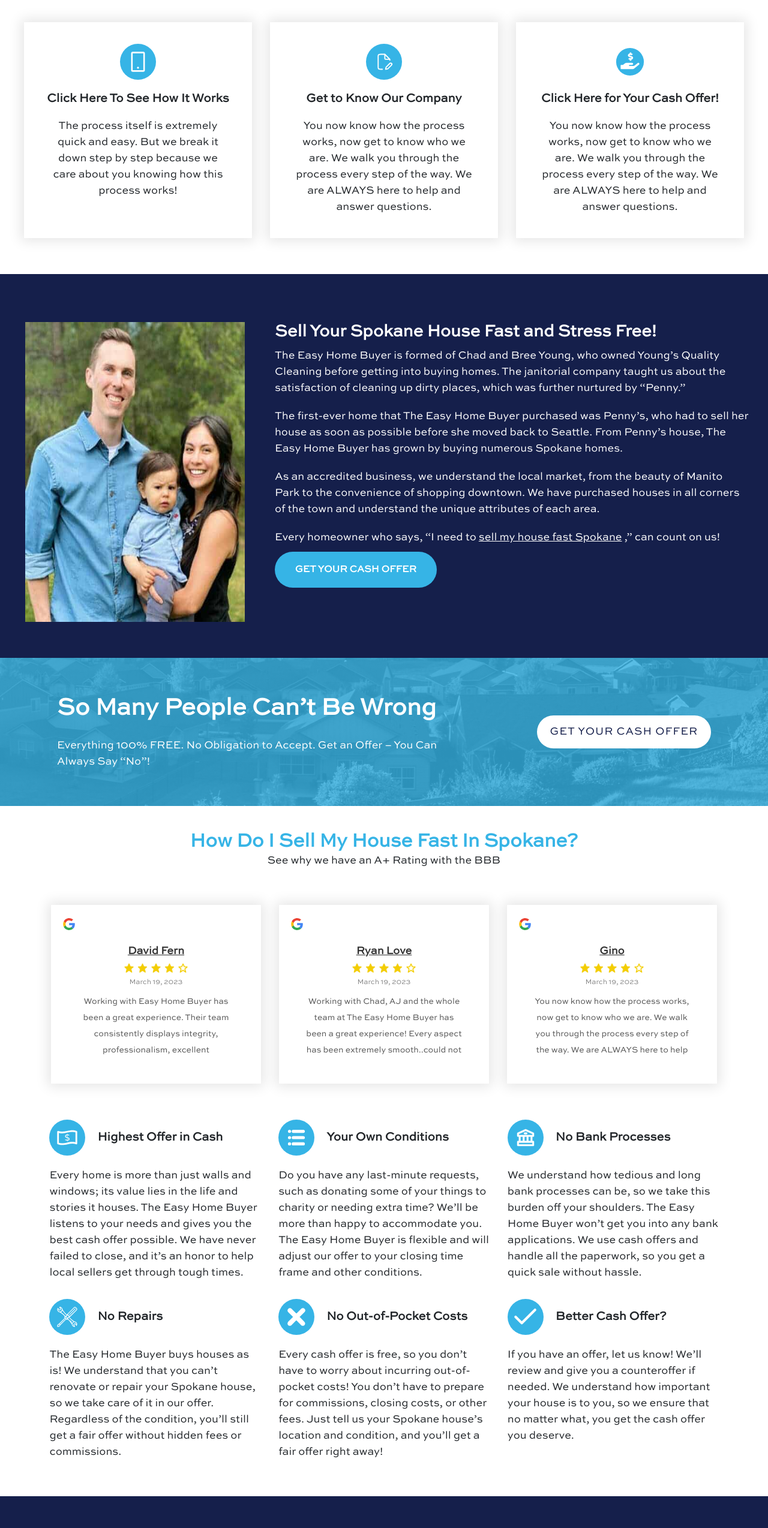
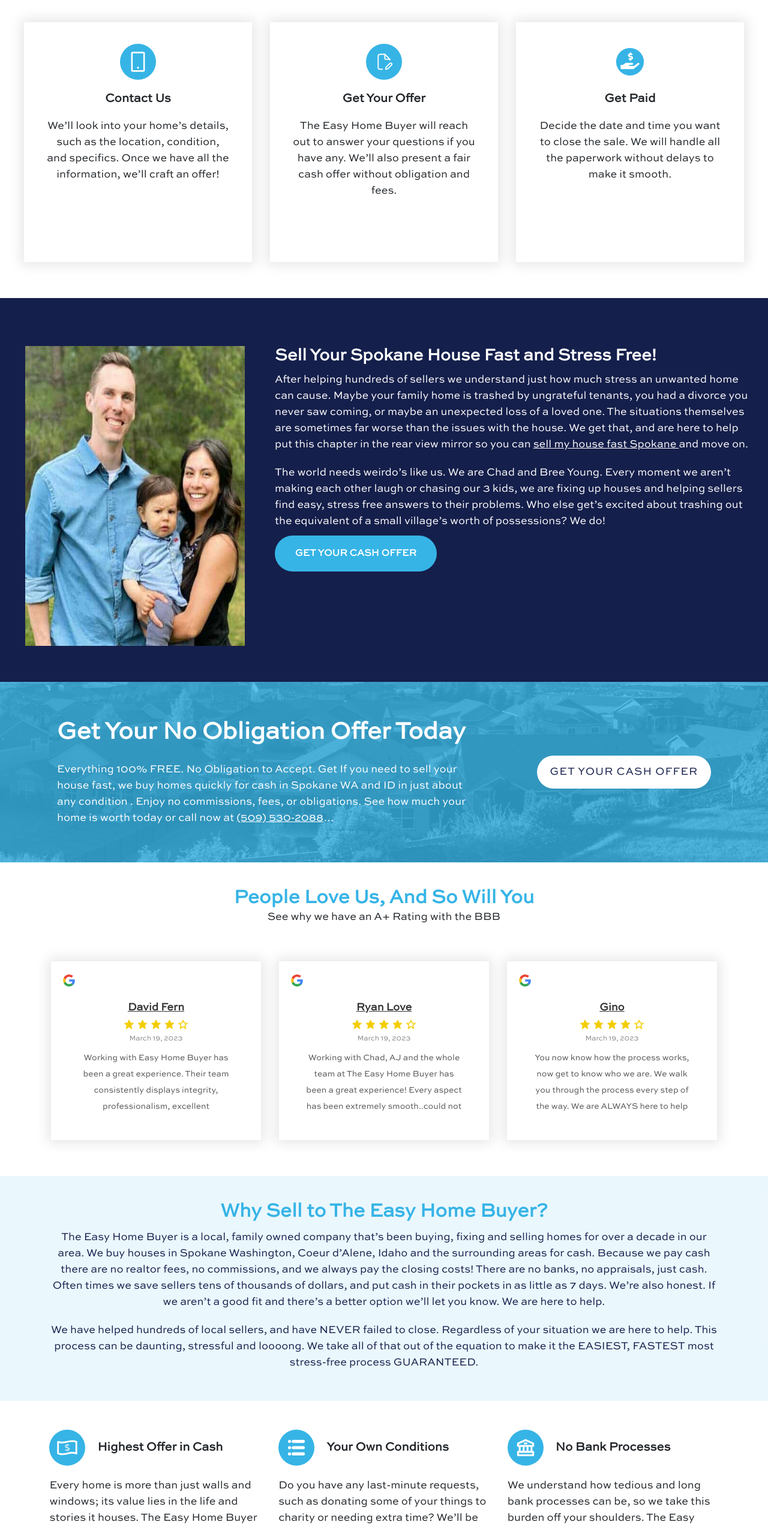
Before and after one commit to faraz-engineer/easy-home-buyer-web, a Nuxt app: page /sell-your-homes in a window 1280 px wide. Shown: the part 1060-3608 px from the top of the page at 60% size. Built offline with nearby package versions, Linux system fonts and the light colour scheme.

Commit message:
addition of html and css

```diff
--- a/assets/style/style.css
+++ b/assets/style/style.css
@@ -260,6 +260,7 @@ header {
     width: 380px;
     min-height: 360px;
     padding: 36px;
+    height: 400px;
 }
 
 .content-box-heading {
@@ -397,6 +398,7 @@ header {
     min-height: unset;
     padding: 20px;
     width: 350px;
+    height: unset;
 }
 
 .people-love-us-box-links {
--- a/components/Header.vue
+++ b/components/Header.vue
@@ -18,7 +18,7 @@ const toggleMenu = () => {
         </div>
         <div class="header-container">
             <div class="header-logo">
-                <a href="#"><img class="img-fluid" src="~assets/images/the-easy-home-buyer-logo.webp"></a>
+                <a href="/"><img class="img-fluid" src="~assets/images/the-easy-home-buyer-logo.webp"></a>
             </div>
             <div class="navbar-links">
                 <ul class="navbar" :class="{ 'show-menu': isMenuOpen }">
--- a/pages/how-its-work.vue
+++ b/pages/how-its-work.vue
@@ -19,9 +19,8 @@ const isOpen8 = ref(false);
         <div class="container">
             <div class="sell-my-house-wrapper">
                 <div class="sell-my-house-faster">
-                    <h1 class="common-heading sell-your-house-heading">Need To Sell Your House in Spokane?</h1>
-                    <h3 class="common-heading sell-your-house-paragraph">Sell Your Spokane House Fast for a Fair Cash
-                        Offer. No fees or Commissions. Any Condition!</h3>
+                    <h1 class="common-heading sell-your-house-heading">Selling A WA or ID Home is Simple and Quick</h1>
+                    <h3 class="common-heading sell-your-house-paragraph">No Costs, Commissions. or Repairs.</h3>
                     <form class="sell-my-house-form">
                         <input class="home-address-input" type="text" placeholder="Enter Your Home Address*">
                         <input class="phone-no-input" type="tel" placeholder="Phone *">
@@ -73,8 +72,11 @@ const isOpen8 = ref(false);
             <div class="how-we-sell-house-fast-container">
                 <div class="how-we-sell-house-fast-wrapper">
                     <h1 class="common-heading how-we-sell-house-fast-heading">
-                        How Do I Sell My House Fast In Spokane?
+                        What’s the Process to Sell My House Quickly for Cash in Spokane?
                     </h1>
+                    <p class="buy-house-spokane-paragraph pt-3">
+                        Here are the 3 Simple Steps to Receive Your Cash Offer for Your Washington House.
+                    </p>
                 </div>
             </div>
         </div>
@@ -87,12 +89,12 @@ const isOpen8 = ref(false);
                         <div class="content-icon">
                             <img src="~assets/images/mobile.svg">
                         </div>
-                        <h1 class="content-box-heading">Click Here To See How It Works</h1>
+                        <h1 class="content-box-heading">Get Started</h1>
                     </div>
                     <div class="content-box-paragraph">
-                        <p class="content-paragraph">The process itself is extremely quick and easy. But we break it
-                            down
-                            step by step because we care about you knowing how this process works!
+                        <p class="content-paragraph">You can initiate the process by either completing our online form
+                            or by calling us directly at: (509) 530-2088. We’ll immediately begin investigating your
+                            home’s specifics and commence working on an excellent offer tailored for you.
                         </p>
                     </div>
                 </div>
@@ -101,12 +103,12 @@ const isOpen8 = ref(false);
                         <div class="content-icon">
                             <img src="~assets/images/file-pencil-alt-1-svgrepo-com.svg">
                         </div>
-                        <h1 class="content-box-heading">Get to Know Our Company</h1>
+                        <h1 class="content-box-heading">Get Your Offer</h1>
                     </div>
                     <div class="content-box-paragraph">
-                        <p class="content-paragraph">You now know how the process works, now get to know who we are. We
-                            walk you through the process every step of the way. We are ALWAYS here to help and answer
-                            questions.
+                        <p class="content-paragraph">We’re more than willing to address any inquiries you might have and
+                            discuss your obligation-free cash proposal. The next step is entirely up to you. We put
+                            forward a reasonable cash offer, completely free of obligations and extra charges.
                         </p>
                     </div>
                 </div>
@@ -115,12 +117,12 @@ const isOpen8 = ref(false);
                         <div class="content-icon">
                             <img src="~assets/images/hand-holding-usd-svgrepo-com.svg">
                         </div>
-                        <h1 class="content-box-heading">Click Here for Your Cash Offer!</h1>
+                        <h1 class="content-box-heading">Get Paid</h1>
                     </div>
                     <div class="content-box-paragraph">
-                        <p class="content-paragraph">You now know how the process works, now get to know who we are. We
-                            walk you through the process every step of the way. We are ALWAYS here to help and answer
-                            questions.
+                        <p class="content-paragraph">Select your preferred closing date, then relax as you await your
+                            cash payout. You can access the funds you require now. There’s absolutely no need for you to
+                            endure a 6 – 12 month waiting period to sell your house.
                         </p>
                     </div>
                 </div>
@@ -134,25 +136,28 @@ const isOpen8 = ref(false);
                     <img class="img-fluid" src="~assets/images/the-easy-home-buyer-team.jpg">
                 </div>
                 <div class="sell-my-house-fast-spokane-description">
-                    <h1 class="sell-my-house-fast-spokane-heading">Sell Your Spokane House Fast and Stress Free!</h1>
-                    <p class="sell-my-house-fast-spokane-paragraph">The Easy Home Buyer is formed of Chad and Bree
-                        Young, who owned Young’s Quality Cleaning before getting into buying homes. The janitorial
-                        company taught us about the satisfaction of cleaning up dirty places, which was further nurtured
-                        by “Penny.”
+                    <h1 class="sell-my-house-fast-spokane-heading">Are you sure it’s this straightforward?</h1>
+                    <p class="sell-my-house-fast-spokane-paragraph">You may have come across similar companies in your
+                        research, possibly even looked into their processes. Here’s how we stand out. Unlike most
+                        companies that prioritize gathering your information on their website and then decide whether to
+                        engage with you or not, we approach things a bit differently.
                     </p>
                     <p class="sell-my-house-fast-spokane-paragraph">
-                        The first-ever home that The Easy Home Buyer purchased was Penny’s, who had to sell her house as
-                        soon as possible before she moved back to Seattle. From Penny’s house, The Easy Home Buyer has
-                        grown by buying numerous Spokane homes.
+                        We’ve simplified the initial steps to kickstart the process. Numerous companies advertise cash
+                        offers for houses but seldom delve into their operational details. Therefore, we’ve dissected it
+                        (down to the minutest detail) for your benefit…
                     </p>
+                    <h1 class="sell-my-house-fast-spokane-heading">
+                        So far, you must have a good grasp of the critical steps involved in the process. The process
+                        itself is straightforward and speedy, but we’d love to provide an in-depth look at how every
+                        stage unfolds AND respond to some queries that we frequently encounter from sellers like
+                        yourself.
+                    </h1>
                     <p class="sell-my-house-fast-spokane-paragraph">
-                        As an accredited business, we understand the local market, from the beauty of Manito Park to the
-                        convenience of shopping downtown. We have purchased houses in all corners of the town and
-                        understand the unique attributes of each area.
-                    </p>
-                    <p class="sell-my-house-fast-spokane-paragraph">
-                        Every homeowner who says, “I need to <a href="#"> sell my house fast Spokane</a> ,” can count on
-                        us!
+                        So far, you must have a good grasp of the critical steps involved in the process. The process
+                        itself is straightforward and speedy, but we’d love to provide an in-depth look at how every
+                        stage unfolds AND respond to some queries that we frequently encounter from sellers like
+                        yourself that need to <a href="#" class="buy-house-spokane-link"> sell my house fast Spokane</a>.
                     </p>
                     <div class="sell-my-house-fast-spokane-btn">
                         <button class="free-offer-header-btn">
--- a/pages/sell-your-homes.vue
+++ b/pages/sell-your-homes.vue
@@ -105,12 +105,11 @@
                         <div class="content-icon">
                             <img src="~assets/images/mobile.svg">
                         </div>
-                        <h1 class="content-box-heading">Click Here To See How It Works</h1>
+                        <h1 class="content-box-heading">Contact Us</h1>
                     </div>
                     <div class="content-box-paragraph">
-                        <p class="content-paragraph">The process itself is extremely quick and easy. But we break it
-                            down
-                            step by step because we care about you knowing how this process works!
+                        <p class="content-paragraph">We’ll look into your home’s details, such as the location,
+                            condition, and specifics. Once we have all the information, we’ll craft an offer!
                         </p>
                     </div>
                 </div>
@@ -119,12 +118,11 @@
                         <div class="content-icon">
                             <img src="~assets/images/file-pencil-alt-1-svgrepo-com.svg">
                         </div>
-                        <h1 class="content-box-heading">Get to Know Our Company</h1>
+                        <h1 class="content-box-heading">Get Your Offer</h1>
                     </div>
                     <div class="content-box-paragraph">
-                        <p class="content-paragraph">You now know how the process works, now get to know who we are. We
-                            walk you through the process every step of the way. We are ALWAYS here to help and answer
-                            questions.
+                        <p class="content-paragraph">The Easy Home Buyer will reach out to answer your questions if you
+                            have any. We’ll also present a fair cash offer without obligation and fees.
                         </p>
                     </div>
                 </div>
@@ -133,12 +131,11 @@
                         <div class="content-icon">
                             <img src="~assets/images/hand-holding-usd-svgrepo-com.svg">
                         </div>
-                        <h1 class="content-box-heading">Click Here for Your Cash Offer!</h1>
+                        <h1 class="content-box-heading">Get Paid</h1>
                     </div>
                     <div class="content-box-paragraph">
-                        <p class="content-paragraph">You now know how the process works, now get to know who we are. We
-                            walk you through the process every step of the way. We are ALWAYS here to help and answer
-                            questions.
+                        <p class="content-paragraph">Decide the date and time you want to close the sale. We will handle
+                            all the paperwork without delays to make it smooth.
                         </p>
                     </div>
                 </div>
@@ -153,24 +150,21 @@
                 </div>
                 <div class="sell-my-house-fast-spokane-description">
                     <h1 class="sell-my-house-fast-spokane-heading">Sell Your Spokane House Fast and Stress Free!</h1>
-                    <p class="sell-my-house-fast-spokane-paragraph">The Easy Home Buyer is formed of Chad and Bree
-                        Young, who owned Young’s Quality Cleaning before getting into buying homes. The janitorial
-                        company taught us about the satisfaction of cleaning up dirty places, which was further nurtured
-                        by “Penny.”
+                    <p class="sell-my-house-fast-spokane-paragraph">After helping hundreds of sellers we understand just
+                        how much stress an unwanted home can cause. Maybe your family home is trashed by ungrateful
+                        tenants, you had a divorce you never saw coming, or maybe an unexpected loss of a loved one. The
+                        situations themselves are sometimes far worse than the issues with the house. We get that, and
+                        are here to help put this chapter in the rear view mirror so you can
+                        <a href="#" class="buy-house-spokane-link">
+                            sell my house fast Spokane
+                        </a>
+                        and move on.
                     </p>
                     <p class="sell-my-house-fast-spokane-paragraph">
-                        The first-ever home that The Easy Home Buyer purchased was Penny’s, who had to sell her house as
-                        soon as possible before she moved back to Seattle. From Penny’s house, The Easy Home Buyer has
-                        grown by buying numerous Spokane homes.
-                    </p>
-                    <p class="sell-my-house-fast-spokane-paragraph">
-                        As an accredited business, we understand the local market, from the beauty of Manito Park to the
-                        convenience of shopping downtown. We have purchased houses in all corners of the town and
-                        understand the unique attributes of each area.
-                    </p>
-                    <p class="sell-my-house-fast-spokane-paragraph">
-                        Every homeowner who says, “I need to <a href="#"> sell my house fast Spokane</a> ,” can count on
-                        us!
+                        The world needs weirdo’s like us. We are Chad and Bree Young. Every moment we aren’t making each
+                        other laugh or chasing our 3 kids, we are fixing up houses and helping sellers find easy, stress
+                        free answers to their problems. Who else get’s excited about trashing out the equivalent of a
+                        small village’s worth of possessions? We do!
                     </p>
                     <div class="sell-my-house-fast-spokane-btn">
                         <button class="free-offer-header-btn">
@@ -187,11 +181,14 @@
             <div class="buy-house-spokane-container many-people-cannot-be-wrong-container">
                 <div class="buy-house-spokane-description">
                     <h1 class="common-heading sell-your-house-heading fs-1">
-                        So Many People Can’t Be Wrong
+                        Get Your No Obligation Offer Today
                     </h1>
                     <p class="buy-house-spokane-paragraph text-white">Everything 100% FREE. No Obligation to Accept. Get
-                        an Offer – You Can Always Say
-                        “No”!
+                        If you need to sell your house fast, we buy homes quickly for cash in Spokane WA and ID in just
+                        about any condition . Enjoy no commissions, fees, or obligations. See how much your home is
+                        worth today or call now at <a href="#" class="buy-house-spokane-link text-white"> (509)
+                            530-2088</a>…
+
                     </p>
                 </div>
                 <div class="get-your-cash-offer-button">
@@ -204,7 +201,7 @@
         <div class="container-fluid">
             <div class="people-love-us-wrapper">
                 <h1 class="common-heading how-we-sell-house-fast-heading">
-                    How Do I Sell My House Fast In Spokane?
+                    People Love Us, And So Will You
                 </h1>
                 <p class="how-we-sell-house-fast-paragraph p-0">
                     See why we have an A+ Rating with the BBB
@@ -269,6 +266,29 @@
                         </p>
                     </div>
                 </div>
+            </div>
+        </div>
+    </section>
+    <section class="countless-home-section the-easiest-way-to-sell-house-section mb-5">
+        <div class="container">
+            <div class="countless-home-heading">
+                <h1 class="common-heading how-we-sell-house-fast-heading">
+                    Why Sell to The Easy Home Buyer?
+                </h1>
+                <p class="buy-house-spokane-paragraph sell-my-house-fast-spokane-paragraph">
+                    The Easy Home Buyer is a local, family owned company that’s been buying, fixing and selling homes
+                    for over a decade in our area. We buy houses in Spokane Washington, Coeur d’Alene, Idaho and the
+                    surrounding areas for cash. Because we pay cash there are no realtor fees, no commissions, and we
+                    always pay the closing costs! There are no banks, no appraisals, just cash. Often times we save
+                    sellers tens of thousands of dollars, and put cash in their pockets in as little as 7 days. We’re
+                    also honest. If we aren’t a good fit and there’s a better option we’ll let you know. We are here to
+                    help.
+                </p>
+                <p class="buy-house-spokane-paragraph sell-my-house-fast-spokane-paragraph">
+                    We have helped hundreds of local sellers, and have NEVER failed to close. Regardless of your
+                    situation we are here to help. This process can be daunting, stressful and loooong. We take all of
+                    that out of the equation to make it the EASIEST, FASTEST most stress-free process GUARANTEED.
+                </p>
             </div>
         </div>
     </section>
@@ -537,7 +557,7 @@
         <div class="container-fluid">
             <div class="buy-house-spokane-container many-people-cannot-be-wrong-container">
                 <div class="buy-house-spokane-description">
-                    <h1 class="common-heading sell-your-house-heading fs-1">
+                    <h1 class="common-heading sell-your-house-heading fs-1 text-start">
                         Get Your FREE Cash Offer in Minutes. Get Started Now…
                     </h1>
                     <p class="buy-house-spokane-paragraph text-white">We buy houses in ANY CONDITION in Coeur d’Alene
```
